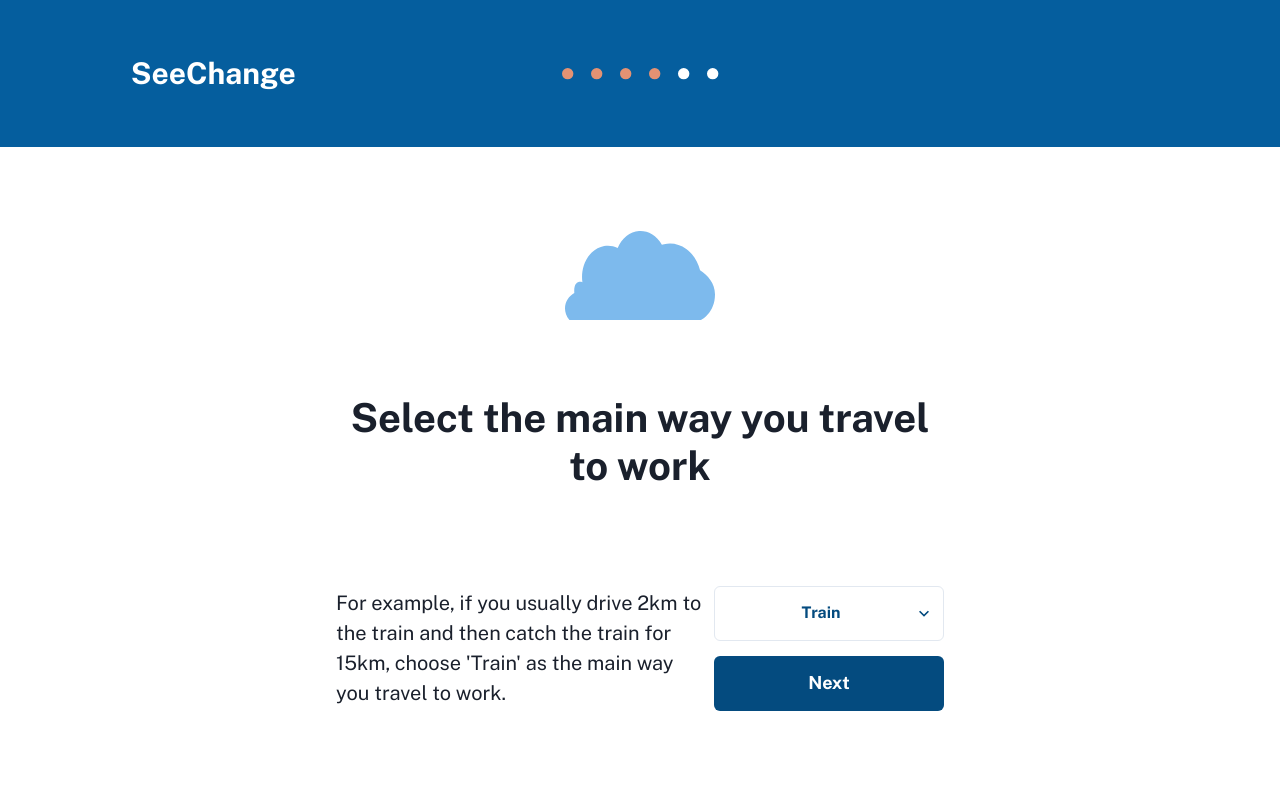
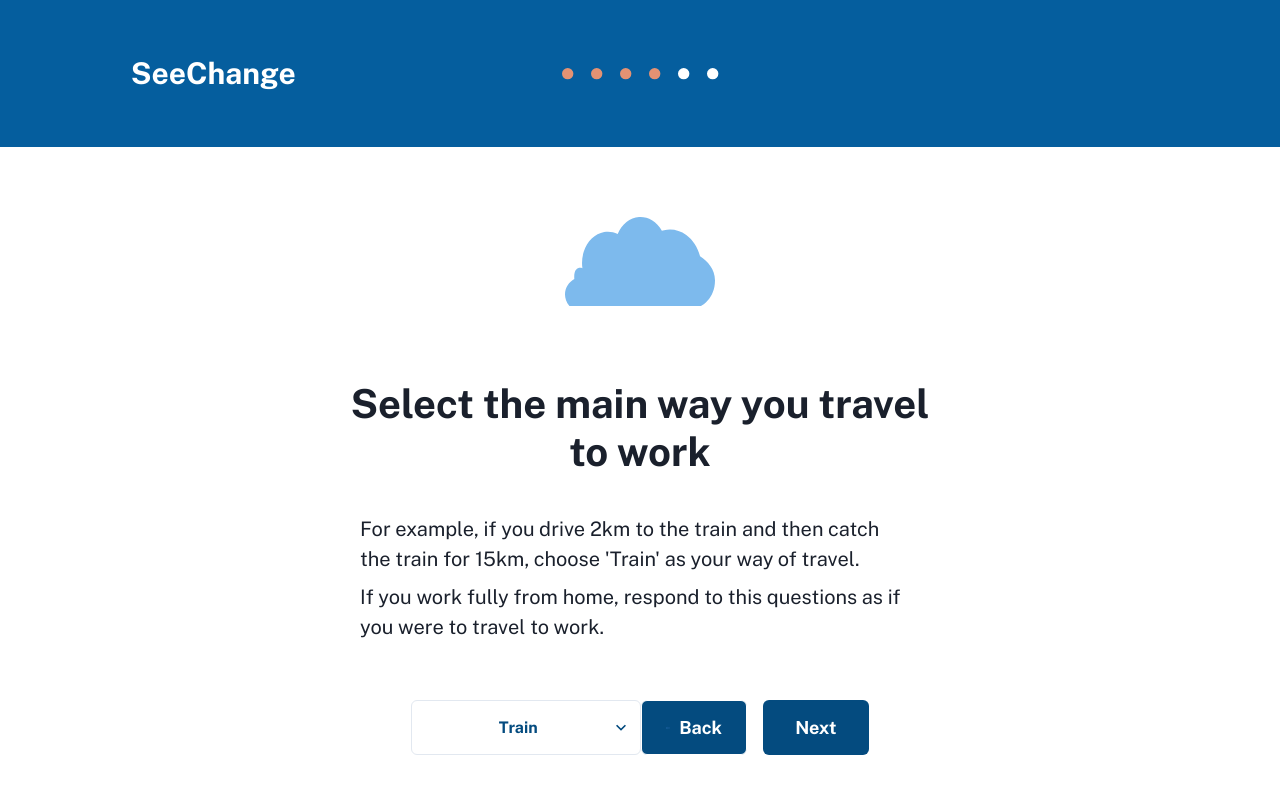
Before and after one commit to CodeforAustralia/council-emissions-calculator, a Next.js app: page /form/Question4 in a window 1280 px wide. Shown: the top 794 px of the page. Built offline with nearby package versions, Linux system fonts and the light colour scheme.

Commit message:
add back button

```diff
--- a/components/LinkButton/LinkButton.jsx
+++ b/components/LinkButton/LinkButton.jsx
@@ -18,7 +18,7 @@ export default function LinkButton({
         colorScheme="#044B7F.700"
         size="lg"
         fontSize="18px"
-        w="230px"
+        // w="230px"
         h="55px"
         bg="#044B7F"
         color="white"
--- a/pages/form/Question4.jsx
+++ b/pages/form/Question4.jsx
@@ -8,11 +8,15 @@ import {
   Select,
   Stack,
   Center,
+  Grid,
 } from "@chakra-ui/react";
 import { modesOfTransport } from "../../utils/constants";
 import Layout from "../../components/Layout/Layout";
 import useForm from "../../components/FormProvider";
-import { ContinueButton } from "../../components/LinkButton/LinkButton";
+import {
+  ContinueButton,
+  BackButton,
+} from "../../components/LinkButton/LinkButton";
 import Q4Progress from "../../public/images/progress-bar/q4-progress-dots.svg";
 import Q4Cloud from "../../public/images/clouds/cloud-q4.svg";
 
@@ -44,21 +48,25 @@ export default function Question4() {
         Select the main way you travel to work
       </Heading>
       {/* Responsive buttons */}
-      <Flex
-        maxWidth="full"
-        margin={"60px 0px 50px"}
-        // flexDirection={["column", "row"]}
-      >
+
       <Box fontSize="20px" mr="10px" textAlign="left">
         <Text my={2} maxWidth={"550px"}>
-            For example, if you usually drive 2km to the train and then catch
-            the train for 15km, choose 'Train' as the main way you travel to
-            work.
+          For example, if you drive 2km to the train and then catch the train
+          for 15km, choose 'Train' as your way of travel.
+        </Text>
+        <Text my={2} maxWidth={"550px"}>
+          If you work fully from home, respond to this questions as if you were
+          to travel to work.
         </Text>
       </Box>
       {/* button is centered on a smaller screen. */}
+      <Flex
+        maxWidth="full"
+        margin={"50px 0px 50px"}
+        flexDirection={["column", "row"]}
+      >
         <Center>
-          <Stack direction="column" spacing="15px" justifyContent="center">
+          {/* <Stack direction="column" spacing="15px" justifyContent="center"> */}
           <Select
             maxWidth={"230px"}
             textAlign="center"
@@ -82,9 +90,19 @@ export default function Question4() {
           </Select>
           {/* </GridItem> */}
           <Box maxWidth={"450px"} h="55px">
-              <ContinueButton href="/form/Question5" onClick={saveAnswers} />
+            <Grid templateColumns="repeat(2, 1fr)" gap={4}>
+              <BackButton href="/form/Question3" onClick={saveAnswers} />
+              <ContinueButton
+                href="/form/Question5"
+                onClick={saveAnswers}
+                // disabled={!km}
+              />
+            </Grid>
+            {/* <BackButton href="/form/Question3" onClick={saveAnswers} />
+              <ContinueButton href="/form/Question5" onClick={saveAnswers} /> */}
+
+            {/* </Stack> */}
           </Box>
-          </Stack>
         </Center>
       </Flex>
     </Layout>
```
Lines whose indentation alone changed are shown as unchanged.
